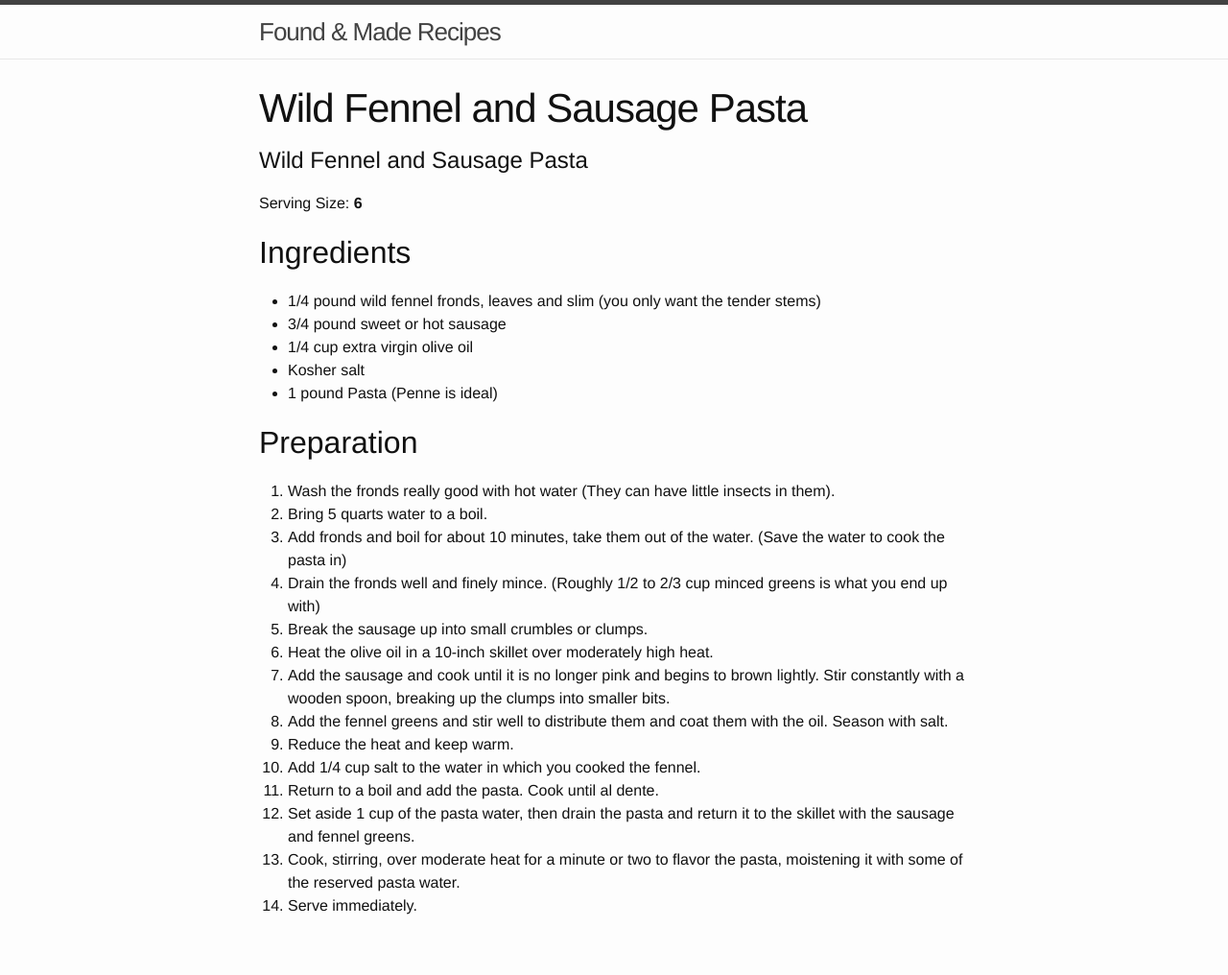
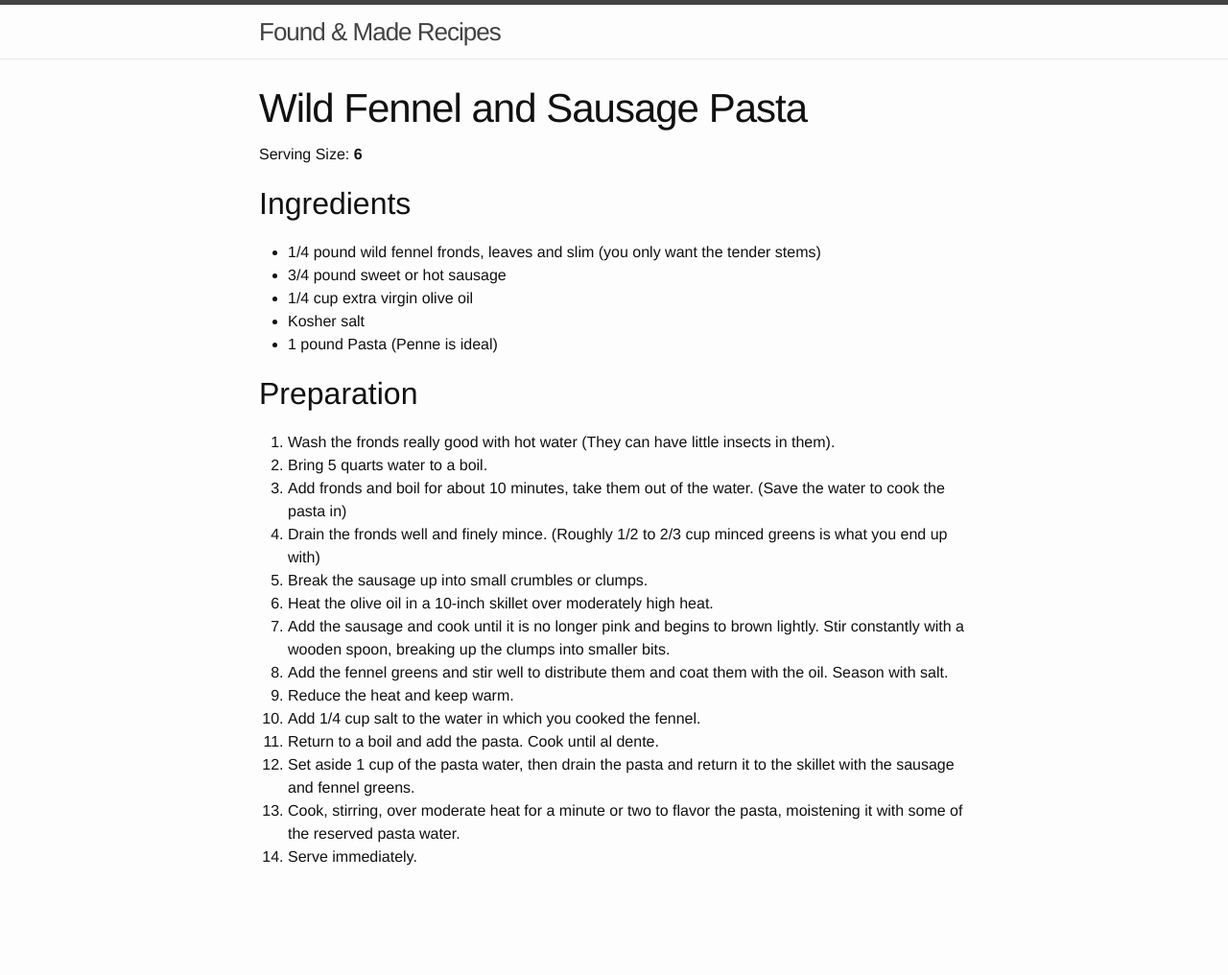
Before and after one commit to okayjeffrey/vegan-recipes, a Jekyll site: the page built from _posts/2013-11-29-wild-fennel-pasta.md, in a window 1280 px wide. Shown: the whole page at 96% size. Built offline with Jekyll 4.4.1, drawn with Linux system fonts in a browser that asks for light colours; after the commit the page ends 965 px from its top, so only the background shows below that.

Commit message:
Update 2013-11-29-wild-fennel-pasta.md

```diff
--- a/_posts/2013-11-29-wild-fennel-pasta.md
+++ b/_posts/2013-11-29-wild-fennel-pasta.md
@@ -3,9 +3,6 @@ layout: post
 title:  "Wild Fennel and Sausage Pasta"
 categories: recipe italian
 ---
-
-# Wild Fennel and Sausage Pasta
-
 Serving Size: **6**
 
 ## Ingredients
```
